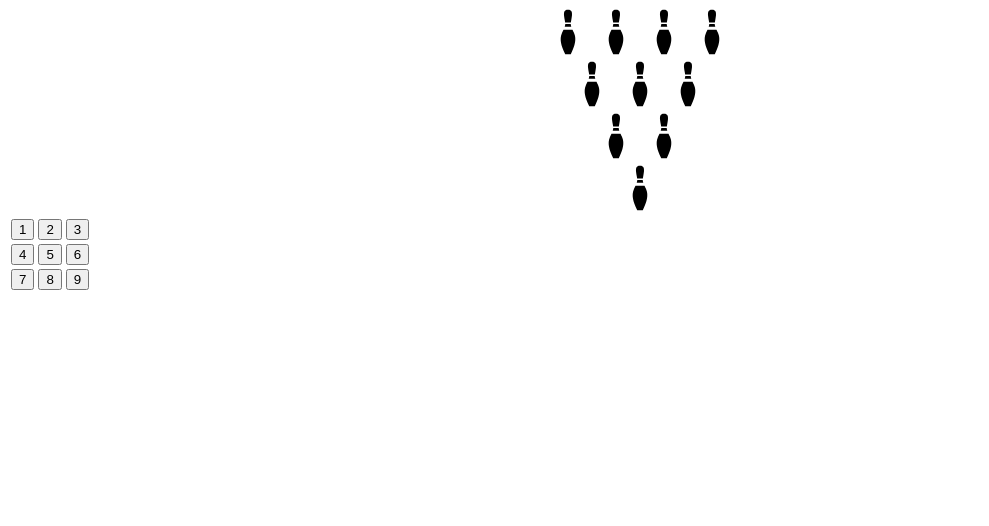
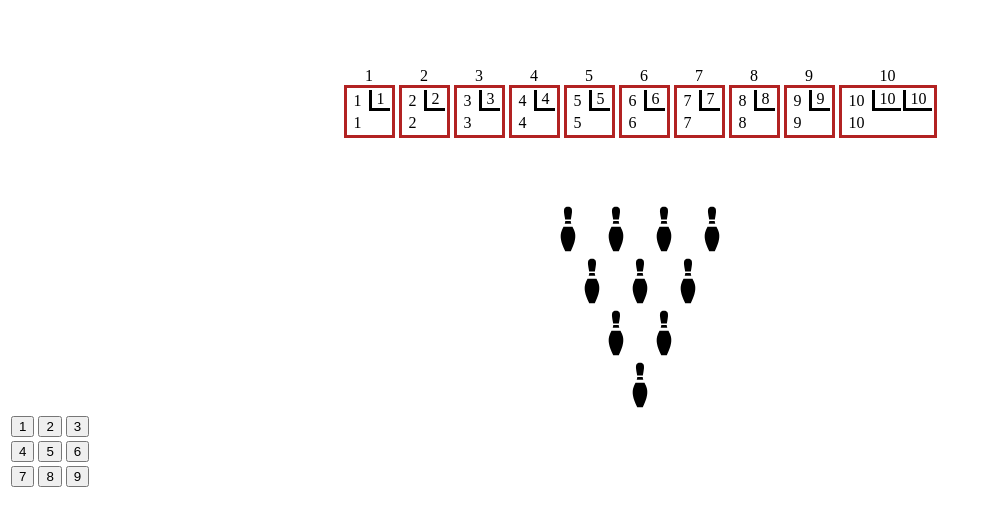
Before and after one commit to RobertBattaglia/Bowling, a React app: page / in a window 1280 px wide. Shown: the top 526 px of the page, without its empty margins (0-989 px from the left). Built offline with nearby package versions, Linux system fonts and the light colour scheme; the HTML template or start-up script is replaced by a standard one.

Commit message:
basic layout of scoreboard

```diff
--- a/client/src/components/App.jsx
+++ b/client/src/components/App.jsx
@@ -1,6 +1,7 @@
 import React, { Component } from 'react';
 import Keypad from './Keypad.jsx';
 import Board from './Board.jsx';
+import Scoreboard from './Scoreboard.jsx';
 
 class App extends Component {
   constructor(props) {
@@ -12,6 +13,7 @@ class App extends Component {
   render() {
     return (
       <div>
+        <Scoreboard />
         <Board pins={this.state.pins} />
         <Keypad />
       </div>
--- /dev/null
+++ b/client/src/components/Frame.jsx
@@ -0,0 +1,28 @@
+import React from 'react';
+
+const Frame = ({ num }) => {
+  return (
+    <React.Fragment>
+      <table className="frame-inactive">
+        <tbody>
+          <tr>
+            <td className="first-shot">{num}</td>
+            {num === 10 ? (
+              <React.Fragment>
+                <td className="second-shot">{num}</td>
+                <td className="second-shot">{num}</td>
+              </React.Fragment>
+            ) : (
+              <td className="second-shot">{num}</td>
+            )}
+          </tr>
+          <tr>
+            <td className="score">{num}</td>
+          </tr>
+        </tbody>
+      </table>
+    </React.Fragment>
+  );
+};
+
+export default Frame;
--- /dev/null
+++ b/client/src/components/Scoreboard.jsx
@@ -0,0 +1,57 @@
+import React, { Component } from 'react';
+import Frame from './Frame.jsx';
+
+export default class Scoreboard extends Component {
+  render() {
+    return (
+      <div className="scoreboard">
+        <table>
+          <tbody>
+            <tr>
+              <td>
+                1
+                <Frame num={1} />
+              </td>
+              <td>
+                2
+                <Frame num={2} />
+              </td>
+              <td>
+                3
+                <Frame num={3} />
+              </td>
+              <td>
+                4
+                <Frame num={4} />
+              </td>
+              <td>
+                5
+                <Frame num={5} />
+              </td>
+              <td>
+                6
+                <Frame num={6} />
+              </td>
+              <td>
+                7
+                <Frame num={7} />
+              </td>
+              <td>
+                8
+                <Frame num={8} />
+              </td>
+              <td>
+                9
+                <Frame num={9} />
+              </td>
+              <td>
+                10
+                <Frame num={10} />
+              </td>
+            </tr>
+          </tbody>
+        </table>
+      </div>
+    );
+  }
+}
--- a/client/src/styles.css
+++ b/client/src/styles.css
@@ -1,3 +1,31 @@
 .board {
   text-align: center;
 }
+
+.scoreboard {
+  display: flex;
+  justify-content: center;
+  text-align: center;
+  margin: 2em 8em;
+  padding: 2em;
+}
+
+.frame-inactive {
+  border: solid firebrick;
+}
+
+.frame-active {
+  border: solid seagreen;
+}
+
+.first-shot {
+  padding: 0px 5px;
+}
+.second-shot {
+  padding: 0px 5px;
+  border-bottom: solid black;
+  border-left: solid black;
+}
+.score {
+  width: 100%;
+}
```
